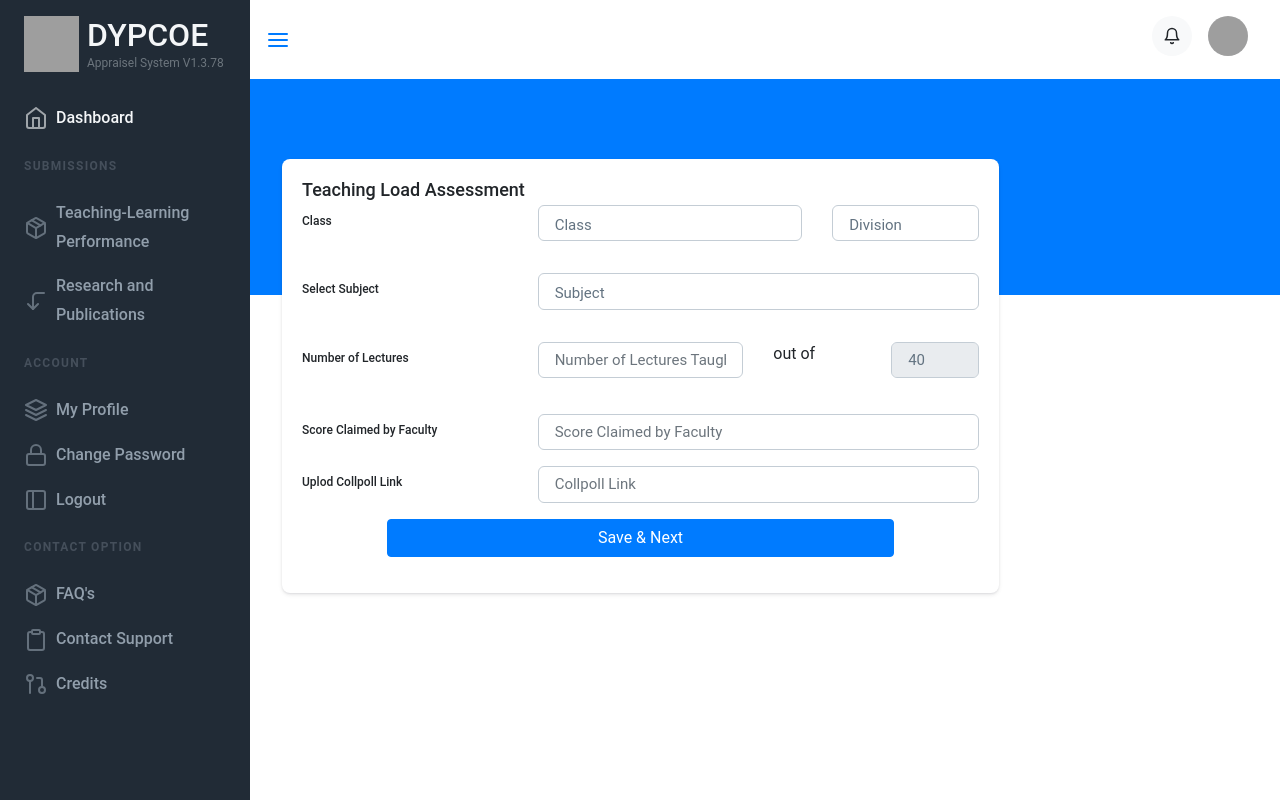
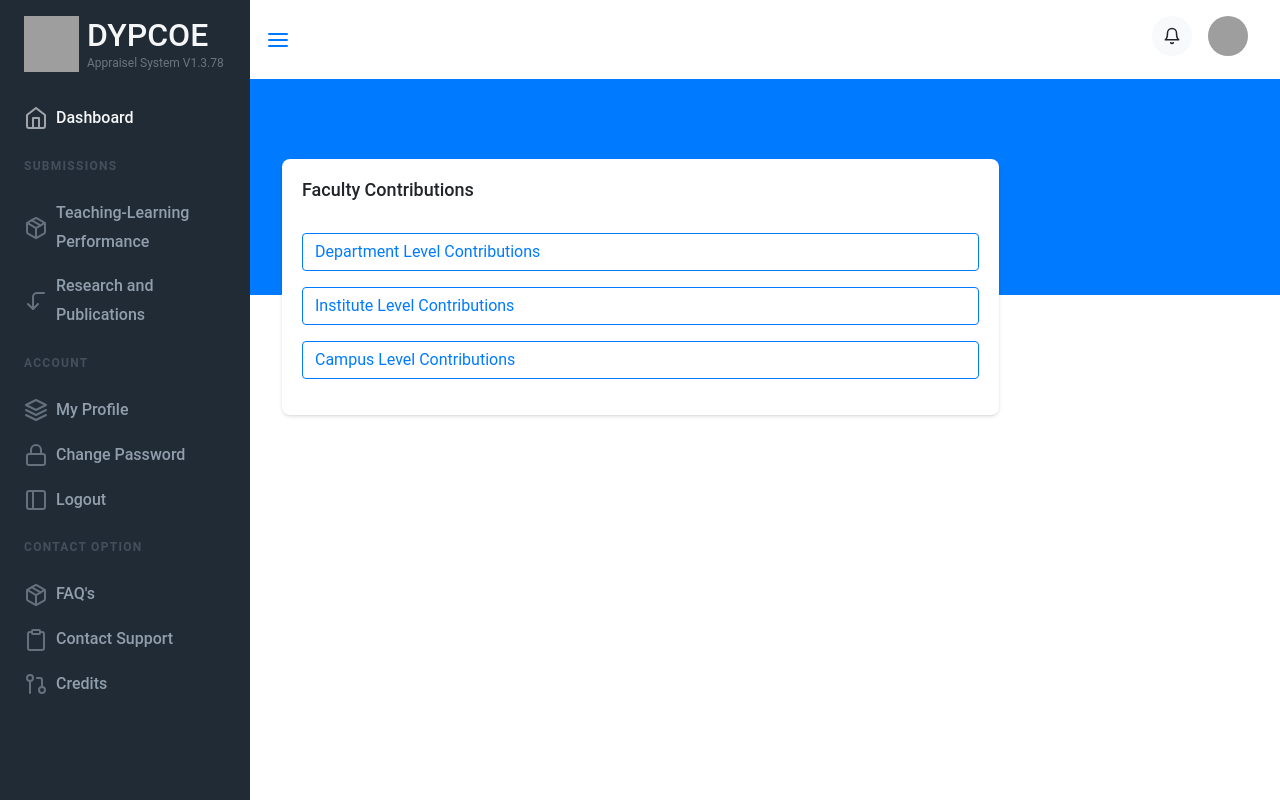
Before and after one commit to krushabh-dev/DYPCOE_APPRAISEL, a Django app: page /forms/formone in a window 1280 px wide. Run offline with Django 4.2, Linux system fonts and the light colour scheme; grey boxes are pictures that could not be loaded.

Commit message:
Update faculty_contribution.html

```diff
--- a/app/templates/app/dashboard/forms/more/faculty_contribution.html
+++ b/app/templates/app/dashboard/forms/more/faculty_contribution.html
@@ -14,99 +14,17 @@
                 <!-- card body -->
                 <div class="card-body">
                   <div class=" mb-6">
-                    <h4 class="mb-1">Teaching Load Assessment</h4>
+                    <h4 class="mb-1">Faculty Contributions</h4>
 
                   </div>
 
 
-                  <div>
+                  <div class="mt-3">
                     <!-- border -->
 
-
-                      <!-- row -->
-
-                      <div class="mb-3 row">
-                        <label for="fullName" class="col-sm-4 col-form-label
-                            form-label">  Class </label>
-                        <div class="col-sm-5 mb-3 mb-lg-0">
-                          <select class="form-control" name="currentclass" id="">
-                            <option value="">Class</option>
-                            <option value="SE">SE</option>
-                            <option value="TE">TE</option>
-                            <option value="BE">BE</option>
-                          </select>
-                        </div>
-                        <div class="col-sm-3 mb-3 mb-lg-0">
-                          <select class="form-control" name="division" id="">
-                            <option value="">Division</option>
-                            <option value="A">A</option>
-                            <option value="B">B</option>
-                            <option value="C">C</option>
-                          </select>
-                        </div>
-
-                      </div>
-
-                      <!-- row -->
-
-                      <div class="mb-3 row">
-                        <label for="subject" class="col-sm-4 col-form-label
-                            form-label">  Select Subject </label>
-                        <div class="col-sm-8 mb-3 mb-lg-0">
-                          <select class="form-control" name="subjectname" id="">
-                            <option value="">Subject</option>
-                            <option value="Website Application Development">Website Application Development</option>
-                            <option value="Computer Network Security">Computer Network Security</option>
-                            <option value="Data Science and Big Data Analysis">Data Science and Big Data Analysis</option>
-                            <option value="Elective-2 Cloud Computing">Elective-2 Cloud Computing</option>
-                            <option value="Internship">Internship</option>
-
-                          </select>
-                        </div>
-
-                      </div>
-
-                      <!-- row -->
-
-                      <div class="mb-3 row">
-                        <label for="numberoflectures" class="col-sm-4 col-form-label
-                            form-label">  Number of Lectures </label>
-                        <div class="col-sm-4 mb-3 mb-lg-0">
-                          <input type="text" class="form-control" placeholder="Number of Lectures Taught" name="numberoflectures" id="NumberofLectures" required="">
-                        </div>
-                        <div class="col-sm-2 mb-3 mb-lg-0">
-                          <p>out of</p>
-                        </div>
-
-                        <div class="col-sm-2 mb-3 mb-lg-0">
-                          <input type="text" class="form-control" placeholder="taught" id="taught" value="40" required="" disabled="">
-                        </div>
-
-                      </div>
-
-                      <!-- row -->
-                      <div class="mb-3 row">
-                        <label for="position" class="col-sm-4 col-form-label
-                            form-label">Score Claimed by Faculty</label>
-                        <div class="col-md-8 col-12">
-                          <input type="number" class="form-control" placeholder="Score Claimed by Faculty" name="scoreclaimedbyfaculty" id="ScoreClaimedbyFaculty" required="">
-                        </div>
-                      </div>
-                      <!-- row -->
-                      <div class="mb-3 row">
-                        <label for="position" class="col-sm-4 col-form-label
-                            form-label">Uplod Collpoll Link</label>
-                        <div class="col-md-8 col-12">
-                          <input type="url" class="form-control" placeholder="Collpoll Link" name="collpolllink" id="CollpollLink" required="">
-                        </div>
-                      </div>
-
-                      <!-- row -->
-                      <div class="mb-3 row">
-                        <div class="col-md-12 col-12 text-center">
-                          <input type="submit" class="w-75 btn btn-primary" value="Save &amp; Next">
-                        </div>
-                      </div>
+                    <a href="/forms/formone/one" class="btn btn-outline-primary my-3 w-100 text-left">Department Level Contributions</a>
+                    <a href="/forms/formone/two" class="btn btn-outline-primary mb-3 w-100 text-left">Institute Level Contributions</a>
+                    <a href="/forms/formone/three" class="btn btn-outline-primary mb-3 w-100 text-left">Campus Level Contributions</a>
 
                   </div>
                 </div>
```
